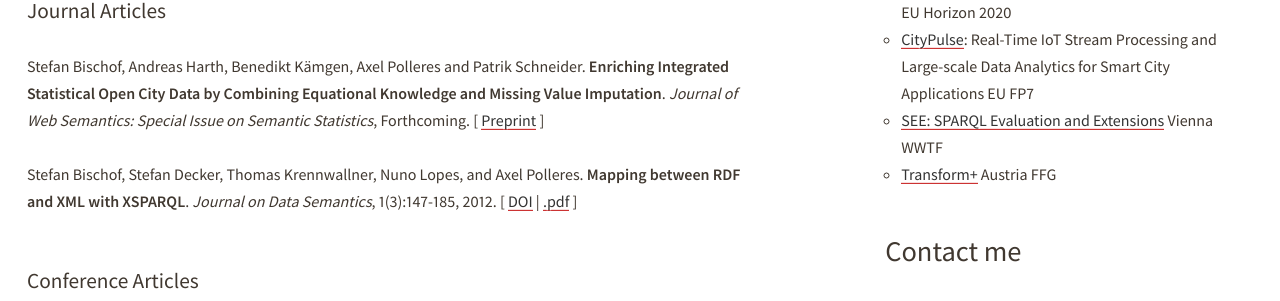
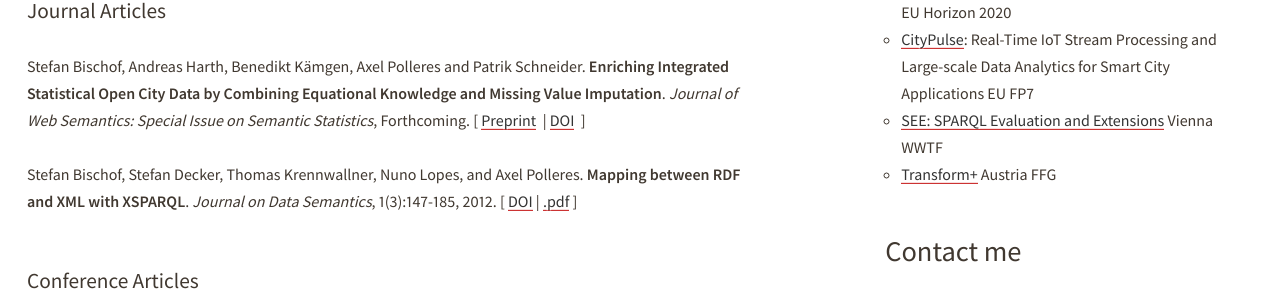
Before and after one commit to stefanbischof/stefanbischof.github.io, a Jekyll site: the page built from index.html, in a window 1280 px wide and 900 px high. Shown: the part 387-688 px from the top of the window. Built offline with Jekyll 4.4.1, drawn with Linux system fonts in a browser that asks for light colours.

Commit message:
added doi

```diff
--- a/mypublications.html
+++ b/mypublications.html
@@ -1,6 +1,6 @@
 <h2>Journal Articles</h2>
 
-<p><a name="BHKPS"></a>Stefan Bischof, Andreas Harth, Benedikt Kämgen, Axel Polleres and Patrik Schneider.  <b>Enriching Integrated Statistical Open City Data by Combining Equational Knowledge and Missing Value Imputation</b>.  <em>Journal of Web Semantics: Special Issue on Semantic Statistics</em>, Forthcoming. [&nbsp;<a href="http://www.websemanticsjournal.org/index.php/ps/article/view/509">Preprint</a>&nbsp;]  </p>
+<p><a name="BHKPS"></a>Stefan Bischof, Andreas Harth, Benedikt Kämgen, Axel Polleres and Patrik Schneider.  <b>Enriching Integrated Statistical Open City Data by Combining Equational Knowledge and Missing Value Imputation</b>.  <em>Journal of Web Semantics: Special Issue on Semantic Statistics</em>, Forthcoming. [&nbsp;<a href="http://www.websemanticsjournal.org/index.php/ps/article/view/509">Preprint</a>&nbsp; | <a href="https://doi.org/10.1016/j.websem.2017.09.003">DOI</a> &nbsp;]  </p>
 
 <p><a name="BischofDeckerKrennwallnerEtAl2012a"></a>Stefan Bischof,  Stefan Decker,  Thomas Krennwallner,  Nuno Lopes,  and Axel   Polleres.  <b>Mapping between RDF and XML with XSPARQL</b>.  <em>Journal on Data Semantics</em>,  1(3):147-185,  2012. [&nbsp;<a href="http://dx.doi.org/10.1007/s13740-012-0008-7">DOI</a>&nbsp;|  <a href="pdf/jds2012-xsparql.pdf">.pdf</a>&nbsp;]  </p>
 
```
